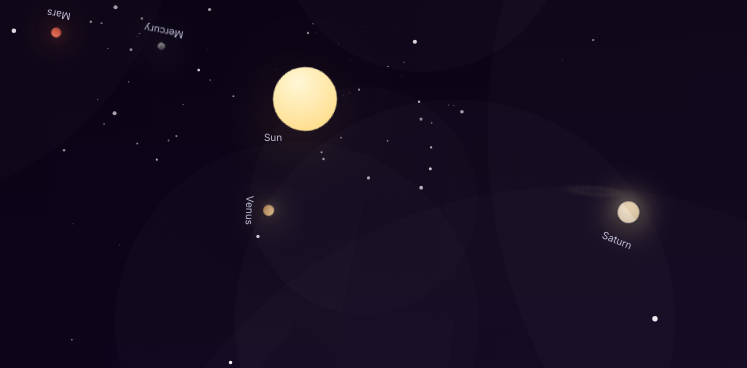
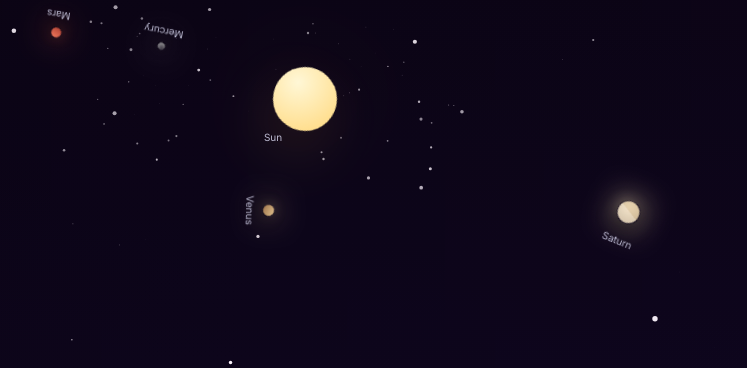
Before and after one commit to NgoHaiPJS/Hyperspace, a plain HTML site: page index.html in a window 1280 px wide. Shown: the part 333-701 px from the top of the page, 367-1114 px from the left. Drawn offline with Linux system fonts and the light colour scheme.

Commit message:
chore: remove rings (DOM + CSS)

```diff
--- a/script.js
+++ b/script.js
@@ -133,9 +133,7 @@
     orbitWrap.style.setProperty('--glow', p.color);
     orbitWrap.style.setProperty('--size', p.size + 'px');
 
-    const ring = document.createElement('div');
-    ring.className = 'ring';
-    orbitWrap.appendChild(ring);
+    // orbit path/ring removed — no DOM element created for rings
 
     const planet = document.createElement('div');
     planet.className = 'planet visible';
@@ -170,14 +168,7 @@
       planet.appendChild(clouds);
     }
 
-    // Saturn: create a planet-local ring (instead of orbit-path ring)
-    if(p.name === 'Saturn'){
-      const planetRing = document.createElement('div');
-      planetRing.className = 'planet-ring saturn';
-      planet.appendChild(planetRing);
-      // keep orbit path subtle (don't highlight it)
-      ring.style.opacity = '0.06';
-    }
+    // Saturn: no rings (removed)
 
     planet.addEventListener('click', (e)=>{ e.stopPropagation(); document.getElementById('status').textContent = p.name; });
     orbitWrap.appendChild(planet);
--- a/styles.css
+++ b/styles.css
@@ -78,5 +78,9 @@
 .sun{position:absolute;left:50%;top:50%;transform:translate(-50%,-50%);border-radius:50%;box-shadow:0 22px 60px rgba(255,200,80,0.12),0 0 120px rgba(255,200,80,0.08);pointer-events:none}
 .sun{animation:rotateSlow 80s linear infinite}
 
+/* FORCE: hide any orbit/planet ring elements (removed by JS but ensure hidden) */
+.orbit .ring,
+.planet .planet-ring{display:none !important}
+
 /* ensure planets are subtle on small screens */
 @media (max-width:720px){.planet{filter:blur(0.2px);opacity:0.95}.orbit .ring{display:none}}
```
